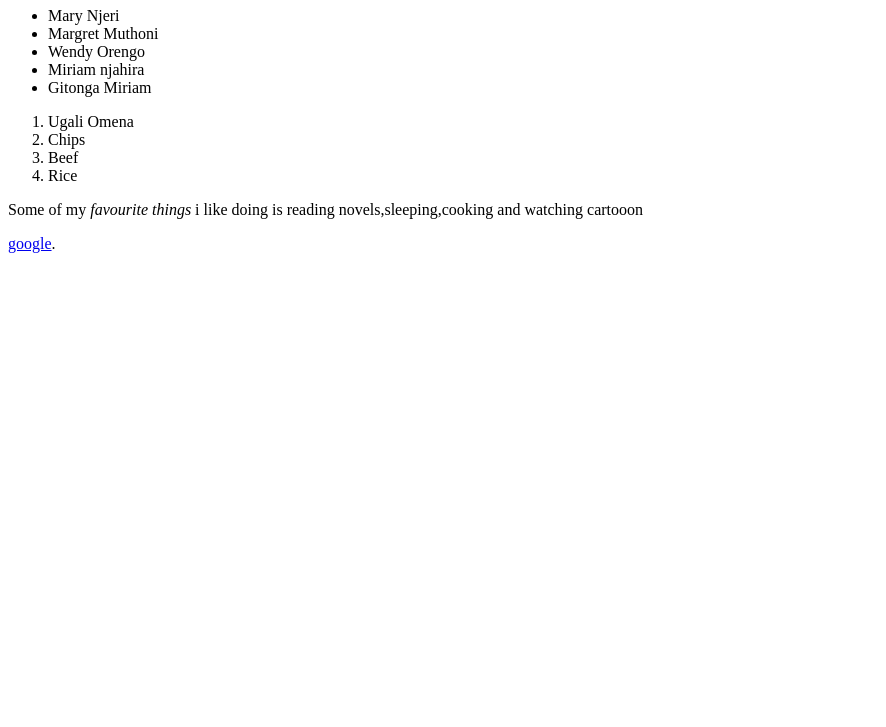
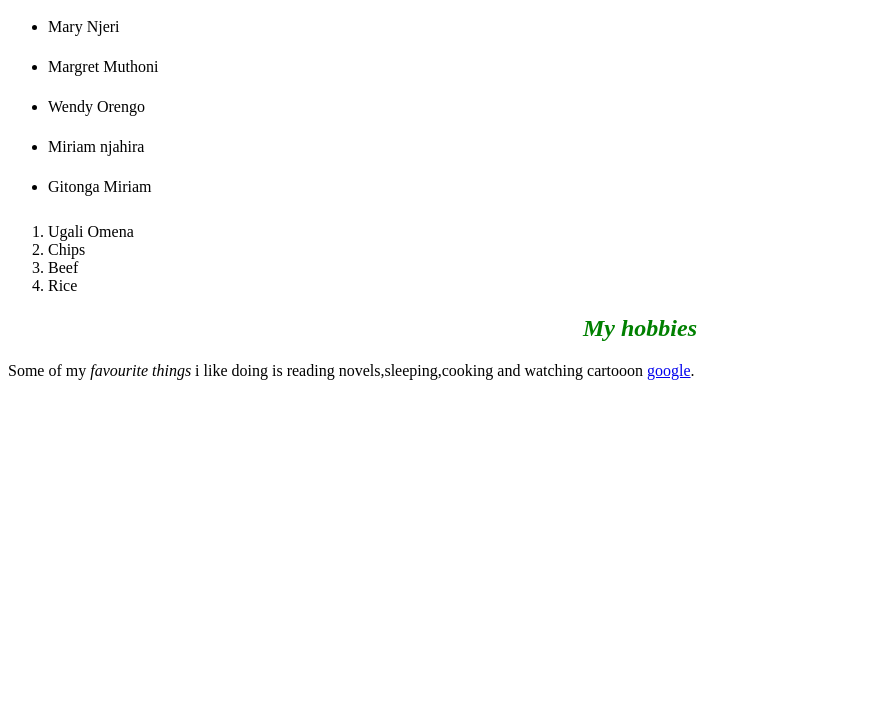
Before and after one commit to Gitongamiriam/my-first-website1, a plain HTML site: page my-favourite-things.html in a window 1280 px wide. Shown: the part 73-800 px from the top of the page, without its empty margins (0-886 px from the left). Drawn offline with Linux system fonts and the light colour scheme.

Commit message:
added a link

```diff
--- a/my-favourite-things.html
+++ b/my-favourite-things.html
@@ -1,6 +1,9 @@
 <!DOCTYPE html>
 <html>
     <head>
+        <title>My passion</title>
+        <link href="css/styles.css" rel="stylesheet" type="text/css">
+    </head>
         <body>
             <h1><strong>Things am passionate about</strong></h1>
             <ul>
@@ -16,10 +19,8 @@
                 <li>Beef</li>
                 <li>Rice</li>
             </ol>
-                    <p>
+            <h2>My hobbies</h2>
                  Some of my <em>favourite things</em> i like doing is reading novels,sleeping,cooking and watching cartooon
-                    </p>
                  <a href="https;//www.google.com">google</a>.
         </body>
-    </head>
 </html>
```
Lines whose indentation alone changed are shown as unchanged.
